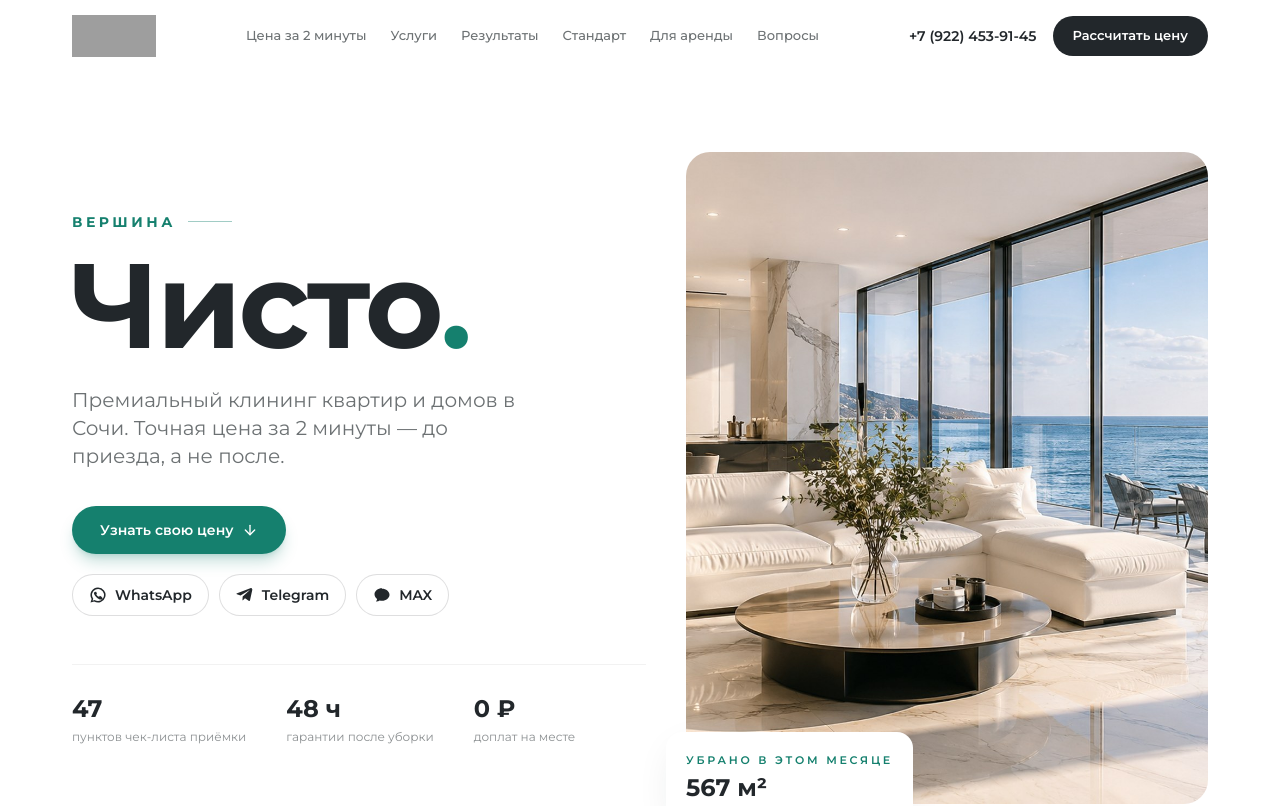
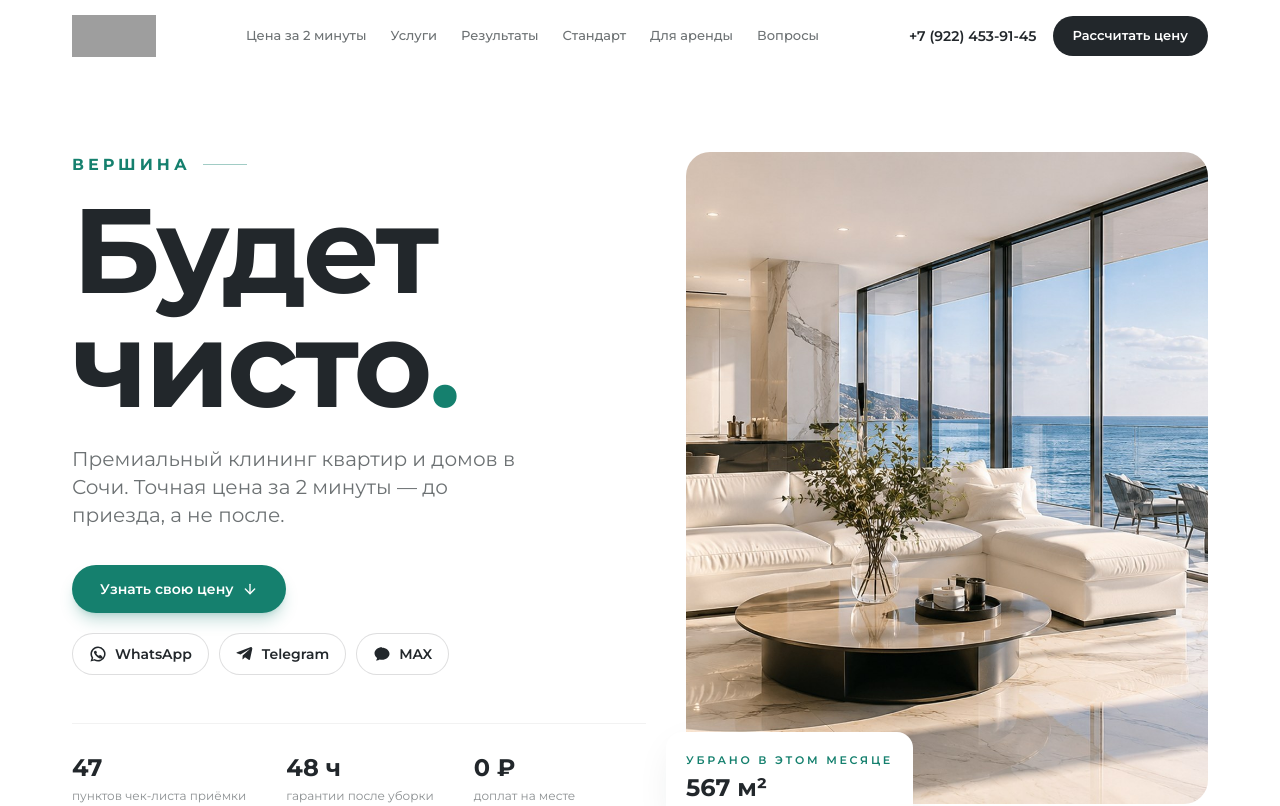
Before and after one commit to radzun9080002222-ship-it/chisto23, a React (Vite) app: page / in a window 1280 px wide. Shown: the top 806 px of the page. Built offline with nearby package versions, Linux system fonts and the light colour scheme; grey boxes are pictures that could not be loaded.

Commit message:
hero: заголовок «Будет чисто.» + крупнее кикер ВЕРШИНА

```diff
--- a/src/components/Hero.tsx
+++ b/src/components/Hero.tsx
@@ -23,11 +23,11 @@ export default function Hero() {
       <div className="container-x grid items-center gap-10 py-14 md:py-20 lg:grid-cols-[1.1fr_1fr]">
         <div>
           <div className="mb-4 flex items-center gap-3">
-            <span className="text-sm font-bold uppercase tracking-widest2 text-emerald">Вершина</span>
+            <span className="text-base font-bold uppercase tracking-widest2 text-emerald">Вершина</span>
             <span className="h-px w-11 bg-emerald/40" />
           </div>
           <h1 className="text-[17vw] font-bold leading-[0.95] tracking-tight text-graphite md:text-[120px]">
-            Чисто<span className="text-emerald">.</span>
+            Будет<br />чисто<span className="text-emerald">.</span>
           </h1>
           <p className="mt-6 max-w-md text-lg leading-relaxed text-ink/70 md:text-xl">
             Премиальный клининг квартир и домов в Сочи.
```
